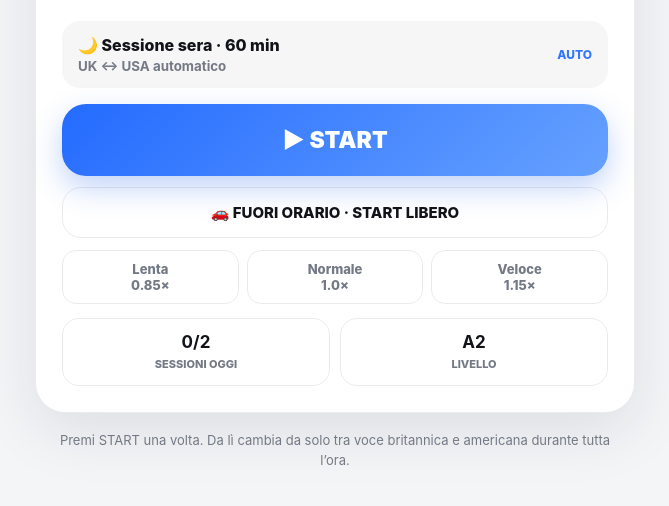
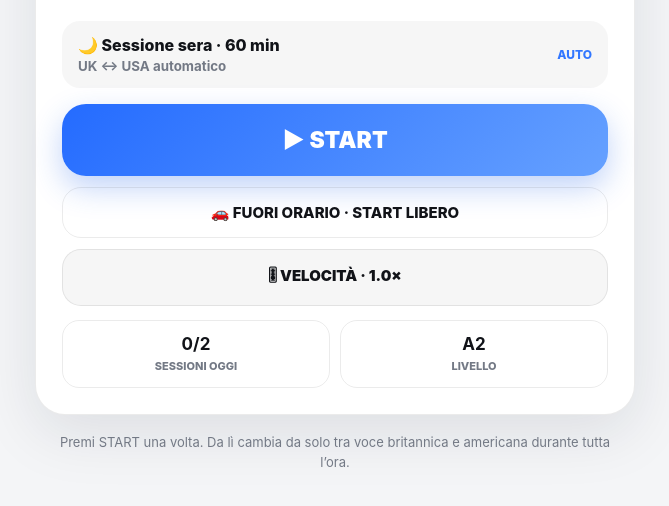
Before and after one commit to MarcoVeneri/English-Meeting, a plain HTML site: page index.html in a window 1280 px wide. Shown: the part 218-724 px from the top of the page, without its empty margins (305-974 px from the left). Drawn offline with Linux system fonts and the light colour scheme.

Commit message:
Use one prominent playback speed button

```diff
--- a/index.html
+++ b/index.html
@@ -29,7 +29,7 @@ h1{font-size:38px;line-height:1.02;letter-spacing:-.05em;margin:10px 0 8px}
 .start{width:100%;border:0;border-radius:24px;padding:22px 18px;background:linear-gradient(135deg,#246bff,#66a1ff);color:#fff;font-size:23px;font-weight:900;box-shadow:0 12px 30px rgba(37,99,235,.28)}
 .start:active{transform:scale(.985)}
 .extra{width:100%;border:1px solid var(--line);border-radius:19px;padding:15px 16px;margin-top:11px;background:transparent;color:var(--text);font-size:15px;font-weight:850}.extra:active{transform:scale(.985)}
-.speed{margin-top:12px;display:grid;grid-template-columns:1fr 1fr 1fr;gap:8px}.speed button{border:1px solid var(--line);background:transparent;color:var(--muted);border-radius:14px;padding:10px 6px;font-size:13px;font-weight:800}.speed button.active{background:var(--text);color:var(--bg);border-color:var(--text)}
+.speedone{width:100%;border:1px solid var(--line);border-radius:19px;padding:15px 16px;margin-top:11px;background:rgba(127,127,127,.07);color:var(--text);font-size:15px;font-weight:900}.speedone:active{transform:scale(.985)}
 .stats{display:grid;grid-template-columns:1fr 1fr;gap:10px;margin-top:14px}
 .stat{border:1px solid var(--line);border-radius:17px;padding:13px;text-align:center}
 .stat b{display:block;font-size:17px}.stat span{font-size:11px;color:var(--muted);font-weight:800}
@@ -74,11 +74,7 @@ h1{font-size:38px;line-height:1.02;letter-spacing:-.05em;margin:10px 0 8px}
 
     <button class="start" id="startBtn" onclick="startSession()">▶ START</button>
     <button class="extra" onclick="startExtra()">🚗 FUORI ORARIO · START LIBERO</button>
-    <div class="speed" aria-label="Velocità audio">
-      <button id="speedSlow" onclick="setSpeed(0.85)">Lenta<br>0.85×</button>
-      <button id="speedNormal" onclick="setSpeed(1.0)">Normale<br>1.0×</button>
-      <button id="speedFast" onclick="setSpeed(1.15)">Veloce<br>1.15×</button>
-    </div>
+    <button class="speedone" id="speedBtn" onclick="cycleSpeed()">🎚 VELOCITÀ · 1.0×</button>
 
     <div class="stats">
       <div class="stat"><b id="todayStat">0/2</b><span>SESSIONI OGGI</span></div>
@@ -594,9 +590,16 @@ let playbackRate=Number(localStorage.getItem("ed_speed")||1.0);
 function key(){return "d"+day}
 function dateKey(){const d=new Date();return d.getFullYear()+"-"+String(d.getMonth()+1).padStart(2,"0")+"-"+String(d.getDate()).padStart(2,"0")}
 function rate(){return playbackRate}
-function setSpeed(v){playbackRate=v;localStorage.setItem("ed_speed",String(v));renderSpeed()}
+function cycleSpeed(){
+  const values=[0.85,1.0,1.15];
+  const idx=values.findIndex(v=>Math.abs(playbackRate-v)<0.01);
+  playbackRate=values[(idx+1)%values.length];
+  localStorage.setItem("ed_speed",String(playbackRate));
+  renderSpeed();
+}
 function renderSpeed(){
-  [["speedSlow",0.85],["speedNormal",1.0],["speedFast",1.15]].forEach(([id,v])=>{const el=document.getElementById(id);if(el)el.classList.toggle("active",Math.abs(playbackRate-v)<0.01)});
+  const el=document.getElementById("speedBtn");
+  if(el)el.textContent="🎚 VELOCITÀ · "+playbackRate.toFixed(2).replace(/0$/,"")+"×";
 }
 function level(){return day<=10?"A2":day<=22?"A2+":"A2 → B1"}
 
```
